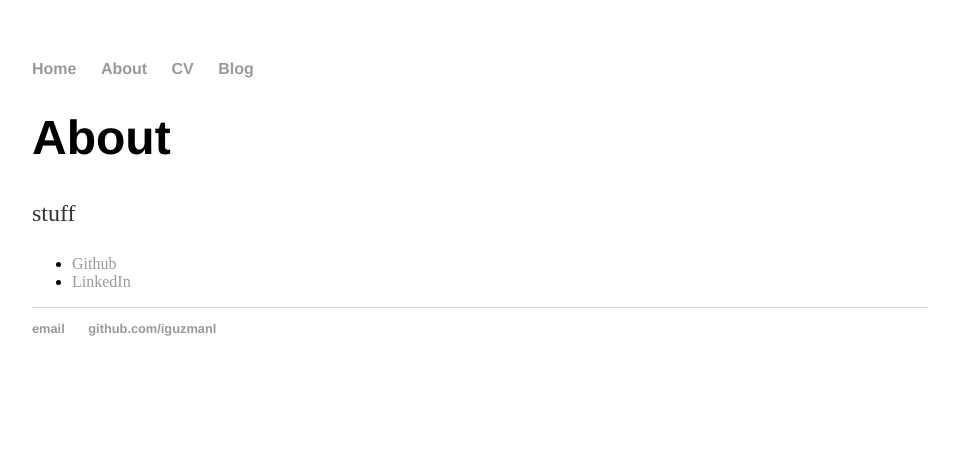
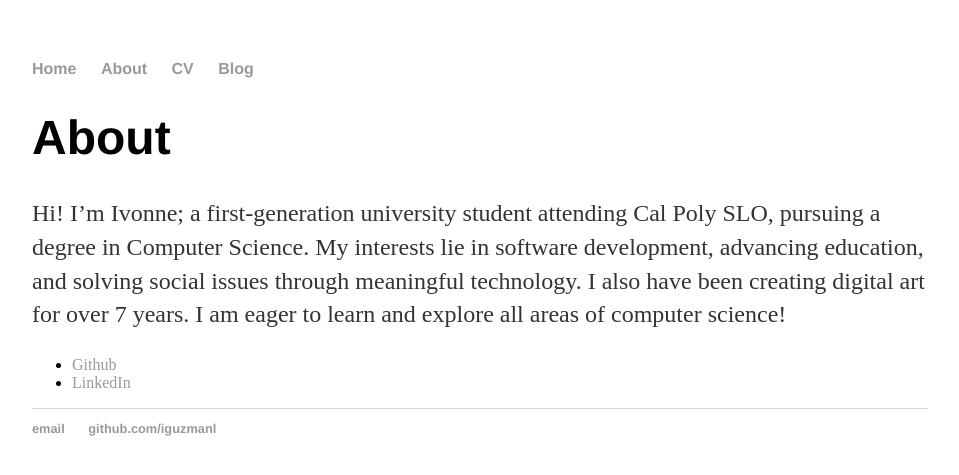
Before and after one commit to iguzmanl/iguzmanl.github.io, a Jekyll site: the page built from about/index.html, in a window 1280 px wide. Shown: the top 475 px of the page, without its empty margins (160-1119 px from the left). Built offline with Jekyll 4.4.1, drawn with Linux system fonts in a browser that asks for light colours.

Commit message:
Update index.html

```diff
--- a/about/index.html
+++ b/about/index.html
@@ -5,7 +5,8 @@ title: About Ivonne
 
 		<div class="about">
 			<h1>About</h1>
-			<p>stuff </p>
+			<p>Hi! I’m Ivonne; a first-generation university student attending Cal Poly SLO, pursuing a degree in Computer Science.
+			My interests lie in software development, advancing education, and solving social issues through meaningful technology. I also have been creating digital art for over 7 years. I am eager to learn and explore all areas of computer science! </p>
 
 			<ul class="contacts">
 				<li><a href="https://www.github.com/iguzmanl">Github</a></li>
```
